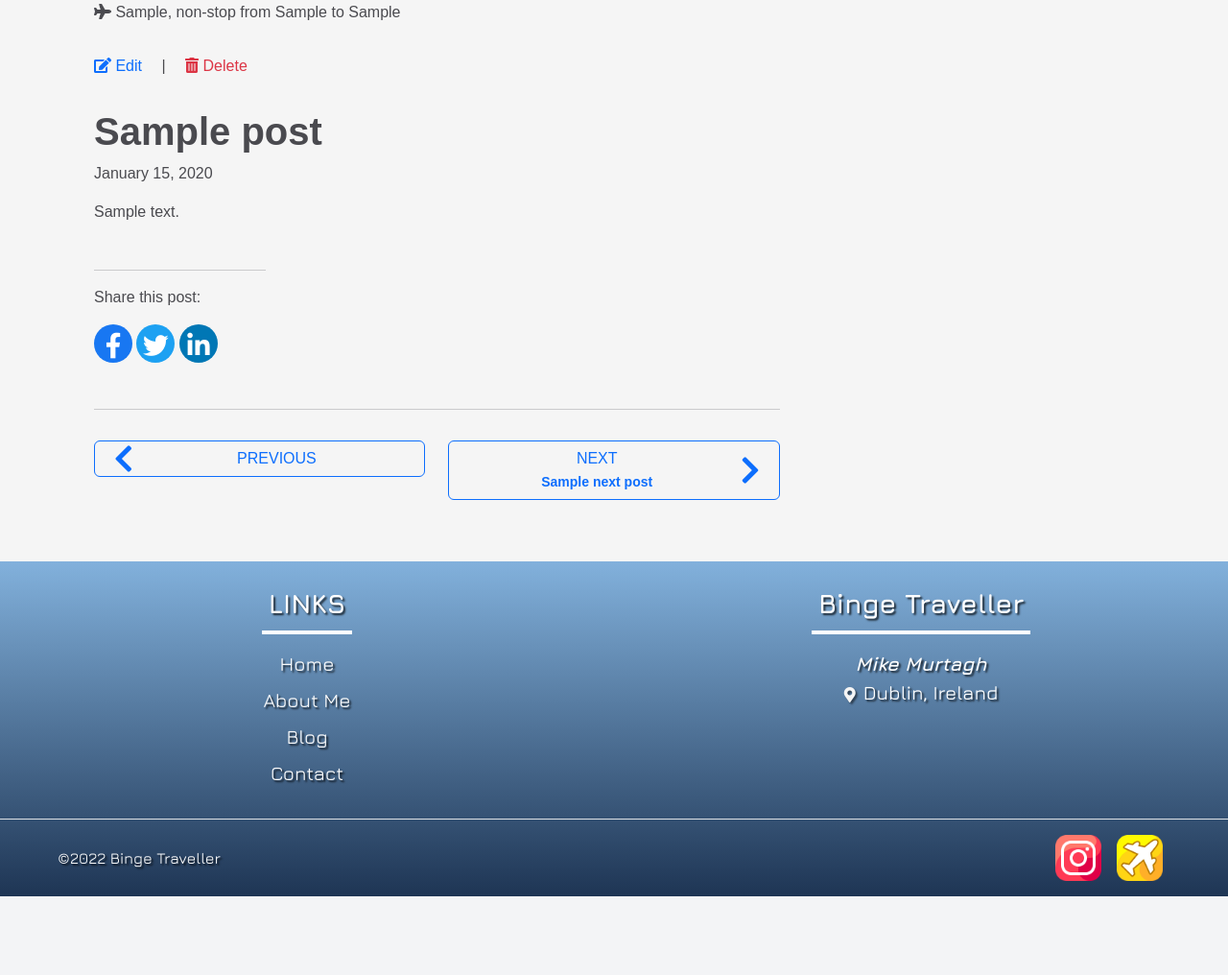
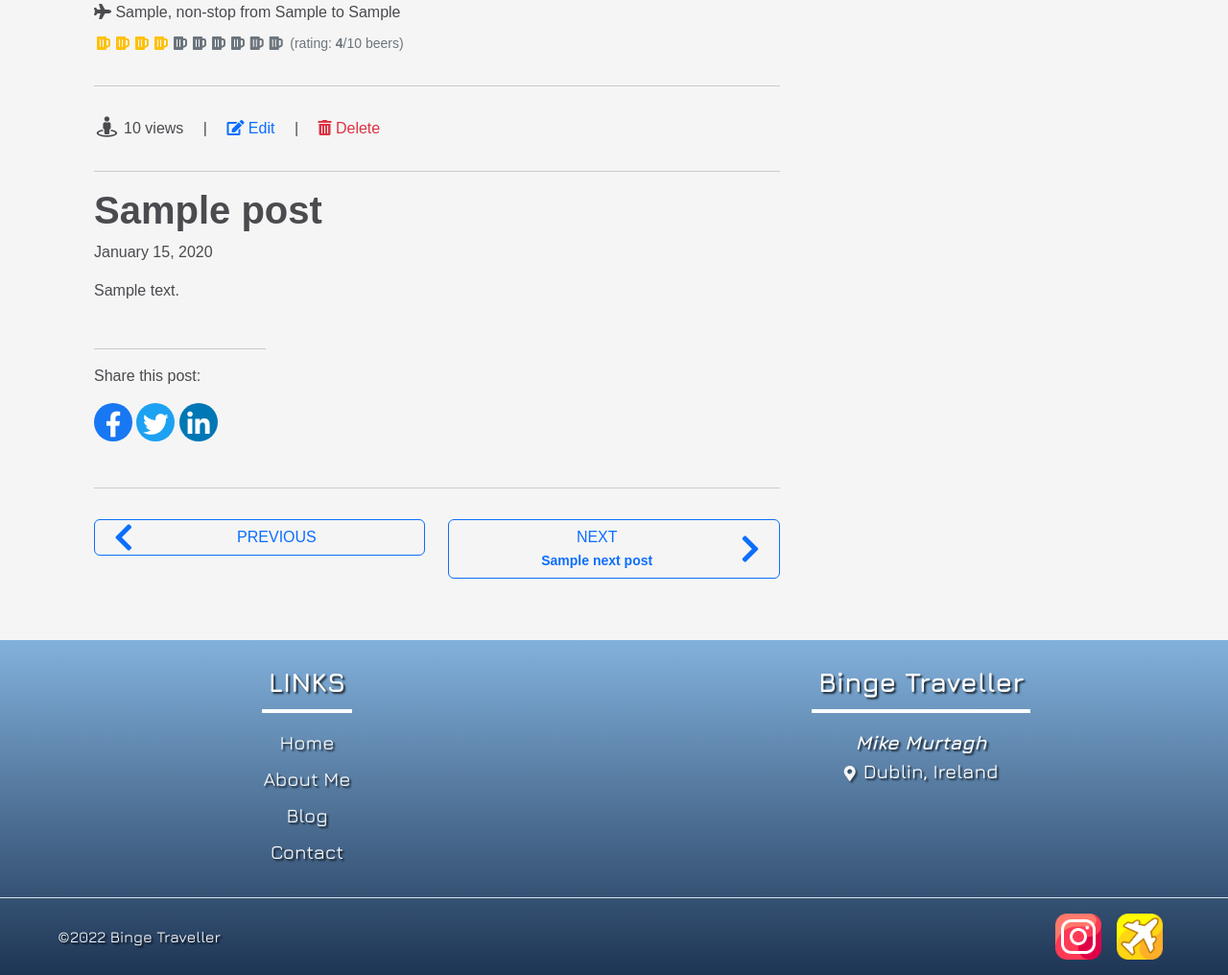
Before and after one commit to TravelTimN/binge-traveller-mike, a Django app: template blog/templates/blog/post.html in a window 1280 px wide. Shown: the part 1062-2078 px from the top of the page at 96% size. Before the commit the page ends 1996 px from the top, so only its background shows below. Run offline with Django 3.2, Linux system fonts and the light colour scheme; a user stored in the database is signed in; tables that the repository leaves empty hold one stand-in row (values such as "Sample post"); the template is opened without the code that fills it: values that come from a table or form of the project are taken from there, most other values are stand-ins (such as "Sample title", 1, 10 or a date in 2020); grey boxes marked "Sample" are stand-in pictures; some web fonts are replaced.

Commit message:
Add beer-rating system to blog post

```diff
--- a/blog/templates/blog/post.html
+++ b/blog/templates/blog/post.html
@@ -20,9 +20,9 @@
                             <h2 class="d-none d-md-block">{{ image.post.title }}</h2>
                             <h5 class="d-md-none">{{ image.post.title }}</h5>
                             <p class="p-0 m-0">
-                                <a href="{% url 'home' %}" class="d-none d-md-inline-block">Home</a>
+                                <a href="{% url 'home' %}" class="d-none d-md-inline-block text-bt-primary">Home</a>
                                 <span class="d-none d-md-inline-block mx-3">|</span>
-                                <a href="{% url 'blog' %}#blogs" class="d-none d-md-inline-block">Blog</a>
+                                <a href="{% url 'blog' %}#blogs" class="d-none d-md-inline-block text-bt-primary">Blog</a>
                                 <span class="d-none d-md-inline-block mx-3">|</span>
                                 <a href="{% url 'blog' %}?country={{ image.post.country }}#blogs" class="text-bt-primary">{{ image.post.country.name }}</a>
                             </p>
@@ -59,6 +59,7 @@
                 <div class="row">
                     <div class="col-12 my-3">
                         <small>
+                            <!-- travel dates -->
                             <i class="far fa-calendar-alt" aria-hidden="true"></i>
                             {{ post.start_date|date:"M" }} {{ post.start_date|date:"d" }}
                             {% if post.start_date|date:"M" == post.end_date|date:"M" %}
@@ -70,23 +71,48 @@
                                 to {{ post.end_date|date:"M" }} {{ post.end_date|date:"d" }}, {{ post.end_date|date:"Y" }}
                             {% endif %}
                             <span class="mx-1 mx-md-3">|</span>
-                            <i class="fas fa-user" aria-hidden="true"></i>
-                            Mike
-                            <span class="mx-1 mx-md-3">|</span>
+                            <!-- destination/country -->
                             <img src="https://assets.2bn.dev/flags/icon/{{ post.country|lower }}.png" class="img-fluid" alt="Flag of {{ post.country.name }}">
                             {{ post.destination }}, {{ post.country.name }}
                         </small>
                     </div>
                 </div>
                 <div class="row">
-                    <div class="col-12 mb-3">
+                    <div class="col-12 mb-2">
+                        <!-- airline, route, and airports -->
                         <i class="fas fa-plane" aria-hidden="true"></i>
                         {{ post.airline }}, {{ post.route_type }} from {{ post.departure_airport }} to {{ post.arrival_airport }}
                     </div>
                 </div>
+                <!-- beer rating -->
+                <div class="row">
+                    <div class="col-12 mb-3">
+                        {% spaceless %}
+                            {% for beer in "1234567890"|make_list %}
+                                {% if forloop.counter <= post.rating|add:"0" %}
+                                    <span class="badge rounded-pill m-0 p-0">
+                                        <i class="fas fa-beer fa-fw fa-lg text-warning" aria-hidden="true"></i>
+                                    </span>
+                                {% else %}
+                                    <span class="badge rounded-pill m-0 p-0">
+                                        <i class="fas fa-beer fa-fw fa-lg text-muted" aria-hidden="true"></i>
+                                    </span>
+                                {% endif %}
+                            {% endfor %}
+                        {% endspaceless %}
+                        <small class="text-muted">
+                            (rating: <strong>{{ post.rating }}</strong>/10 beers)
+                        </small>
+                    </div>
+                </div>
+
                 {% if request.user.is_authenticated %}
+                    <hr>
+                    <!-- admin-only edit/delete buttons -->
                     <div class="row">
                         <div class="col my-3">
+                            <i class="fas fa-street-view fa-fw fa-lg" aria-hidden="true"></i> {{ post.views }} views
+                            <span class="mx-1 mx-md-3">|</span>
                             <a href="{% url 'post_edit' post.id %}" class="text-primary">
                                 <i class="fas fa-edit" aria-hidden="true"></i>
                                 Edit
@@ -100,16 +126,21 @@
                     </div>
                 {% endif %}
 
+                <hr>
+
                 <div class="row my-3">
                     <div class="col">
+                        <!-- blog post title -->
                         <h2 class="fs-1 fw-bold">{{ post.title }}</h2>
                         {{ post.date_created|date:"F d, Y" }}
+                        <!-- date created (and updated, if different) -->
                         {% if post.date_updated|date:"F d, Y" != post.date_created|date:"F d, Y" %}
                             <small class="text-muted">(updated: {{ post.date_updated|date:"F d, Y" }})</small>
                         {% endif %}
                     </div>
                 </div>
 
+                <!-- blog post body -->
                 <div class="row">
                     <div class="col">
                         {{ post.body|safe }}
```
